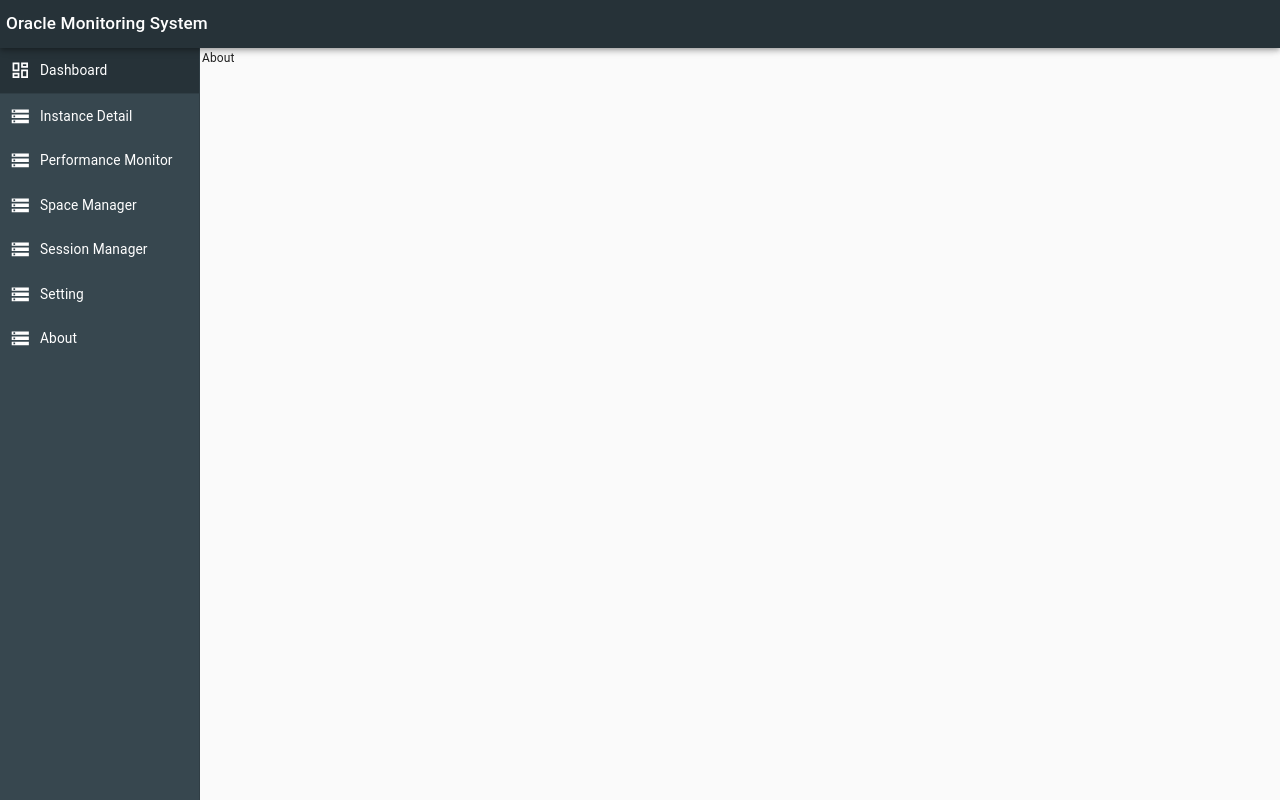
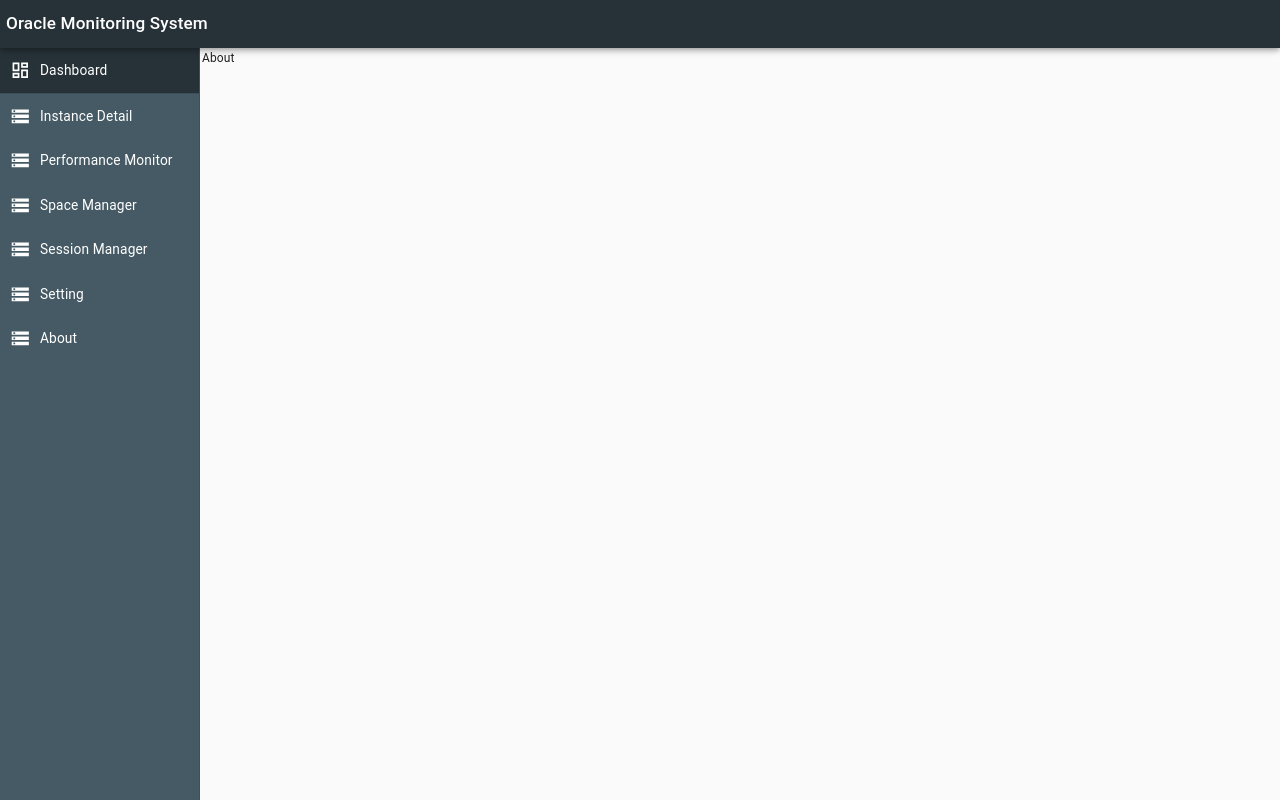
Before and after one commit to xueyublue/oms-mui, a React (Create React App) app: page /about in a window 1280 px wide. Built offline with nearby package versions, Linux system fonts and the light colour scheme.

Commit message:
changed progress bar background colour

```diff
--- a/src/components/pages/SpaceManager.jsx
+++ b/src/components/pages/SpaceManager.jsx
@@ -31,17 +31,17 @@ const TableCellHeader = withStyles((theme) => ({
   },
 }))(TableCell);
 
-const BorderLinearProgress = withStyles({
+const BorderLinearProgress = withStyles((theme) => ({
   root: {
-    height: 10,
+    height: 15,
     width: 100,
-    backgroundColor: lighten("#ff6c5c", 0.5),
+    backgroundColor: theme.palette.secondary.contrastText,
   },
   bar: {
-    borderRadius: 20,
-    backgroundColor: "#ff6c5c",
+    borderRadius: 1,
+    backgroundColor: theme.palette.secondary.main,
   },
-})(LinearProgress);
+}))(LinearProgress);
 
 const SpaceManager = () => {
   const classes = useStyles();
--- a/src/theme.js
+++ b/src/theme.js
@@ -5,11 +5,12 @@ const theme = createMuiTheme({
   palette: {
     primary: {
       main: blueGrey[900],
-      light: blueGrey[800],
+      light: blueGrey[700],
     },
     secondary: {
-      main: blueGrey[800],
-      contrastText: blueGrey[50],
+      main: blueGrey[700],
+      light: blueGrey[500],
+      contrastText: blueGrey[100],
     },
   },
   typography: {
```
